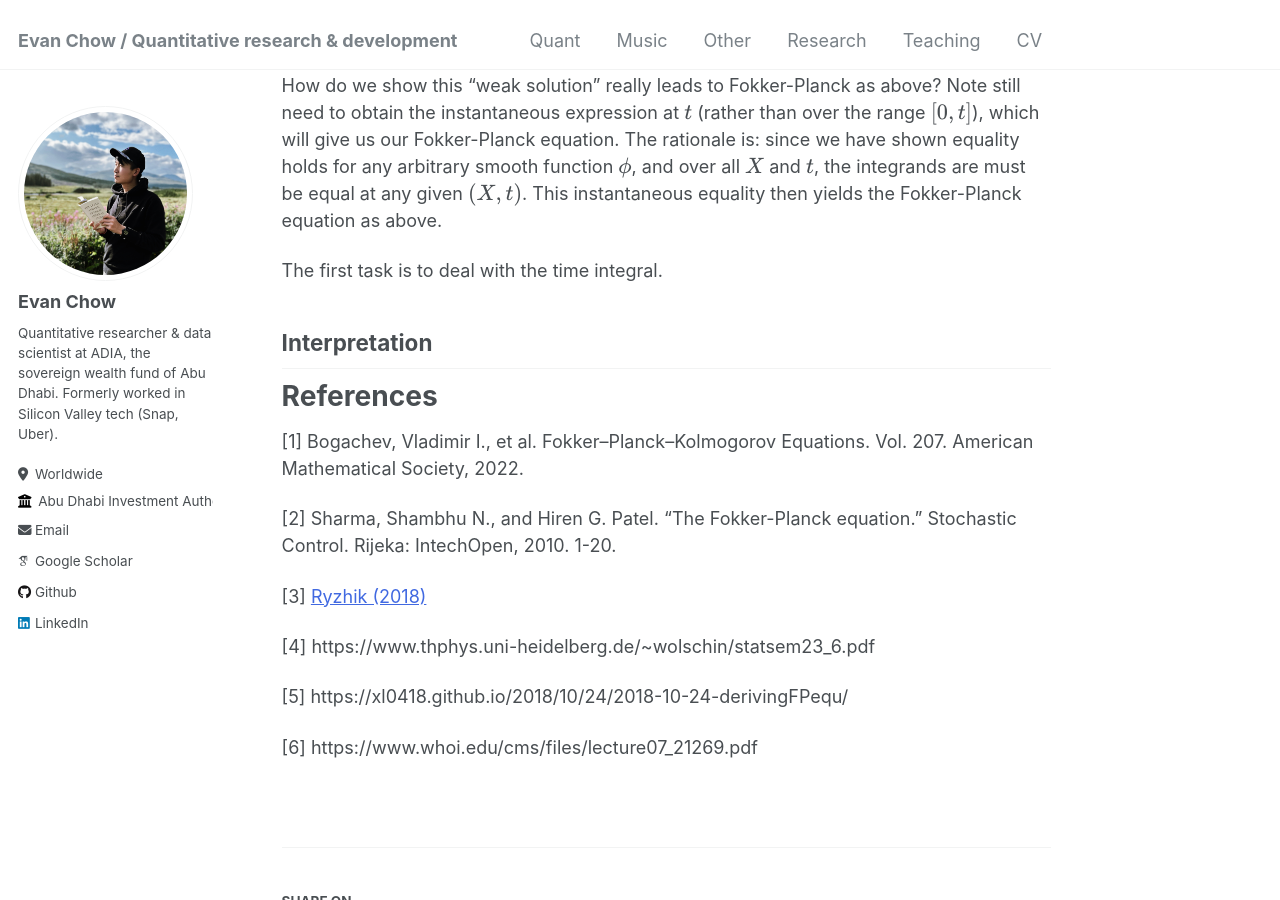
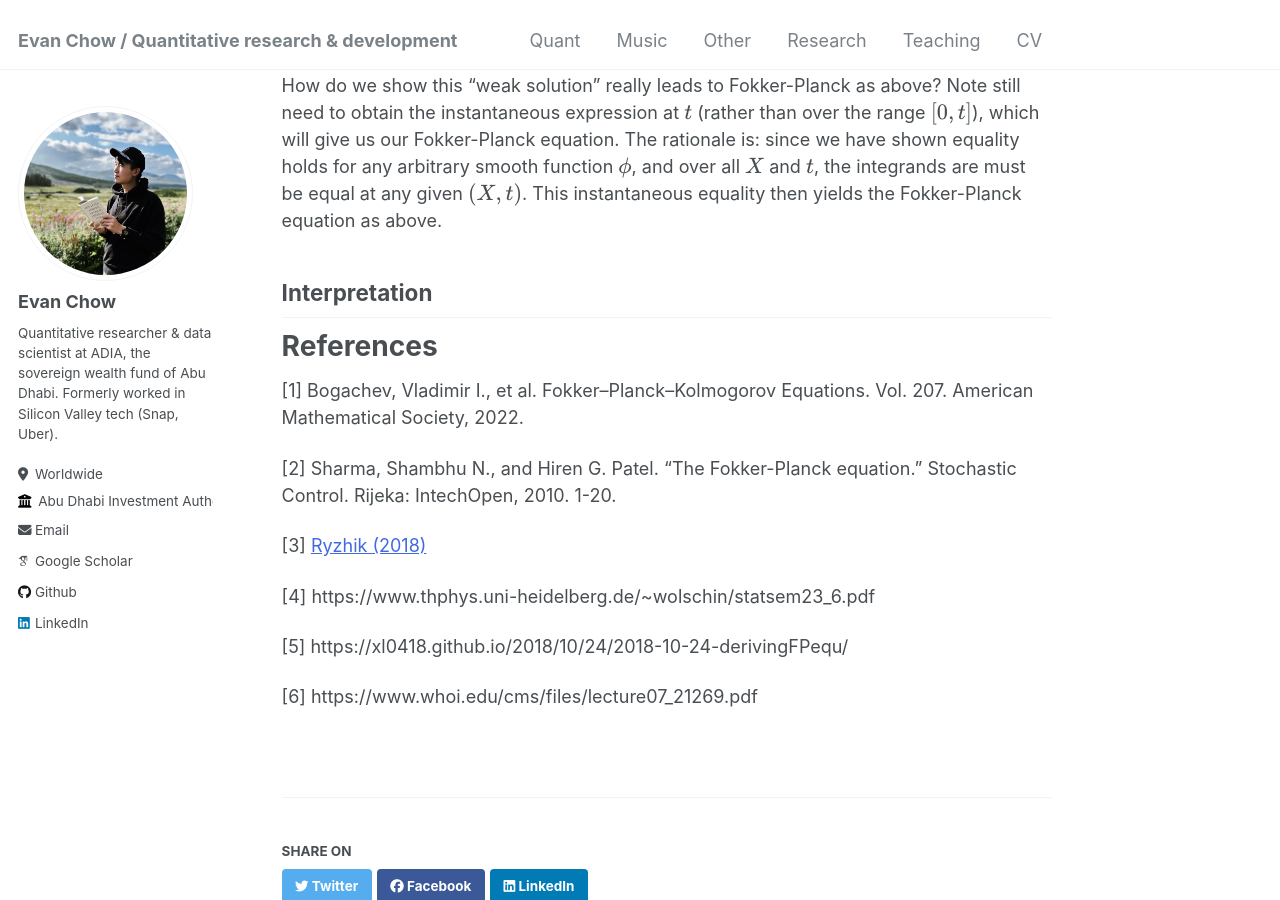
Before and after one commit to evnchw/evnchw.github.io, a Jekyll site: the page built from _quant/20240721_refresher_fokker_planck.md, in a window 1280 px wide and 900 px high, scrolled down 3325 px. Built offline with Jekyll 4.4.1, drawn with Linux system fonts in a browser that asks for light colours; some web fonts are replaced.

Commit message:
Quick commit.

```diff
--- a/_quant/20240721_refresher_fokker_planck.md
+++ b/_quant/20240721_refresher_fokker_planck.md
@@ -157,7 +157,7 @@ Hence we have an expression for the dynamics of the probability density $$\phi(X
 
 How do we show this "weak solution" really leads to Fokker-Planck as above? Note still need to obtain the instantaneous expression at $$t$$ (rather than over the range $$[0, t]$$), which will give us our Fokker-Planck equation. The rationale is: since we have shown equality holds for any arbitrary smooth function $$\phi$$, and over all $$X$$ and $$t$$, the integrands are must be equal at any given $$(X, t)$$. This instantaneous equality then yields the Fokker-Planck equation as above.
 
-The first task is to deal with the time integral.
+<!-- The first task is to deal with the time integral. -->
 
 <!--
 1. Use calculus of variations to show equivalence
```
